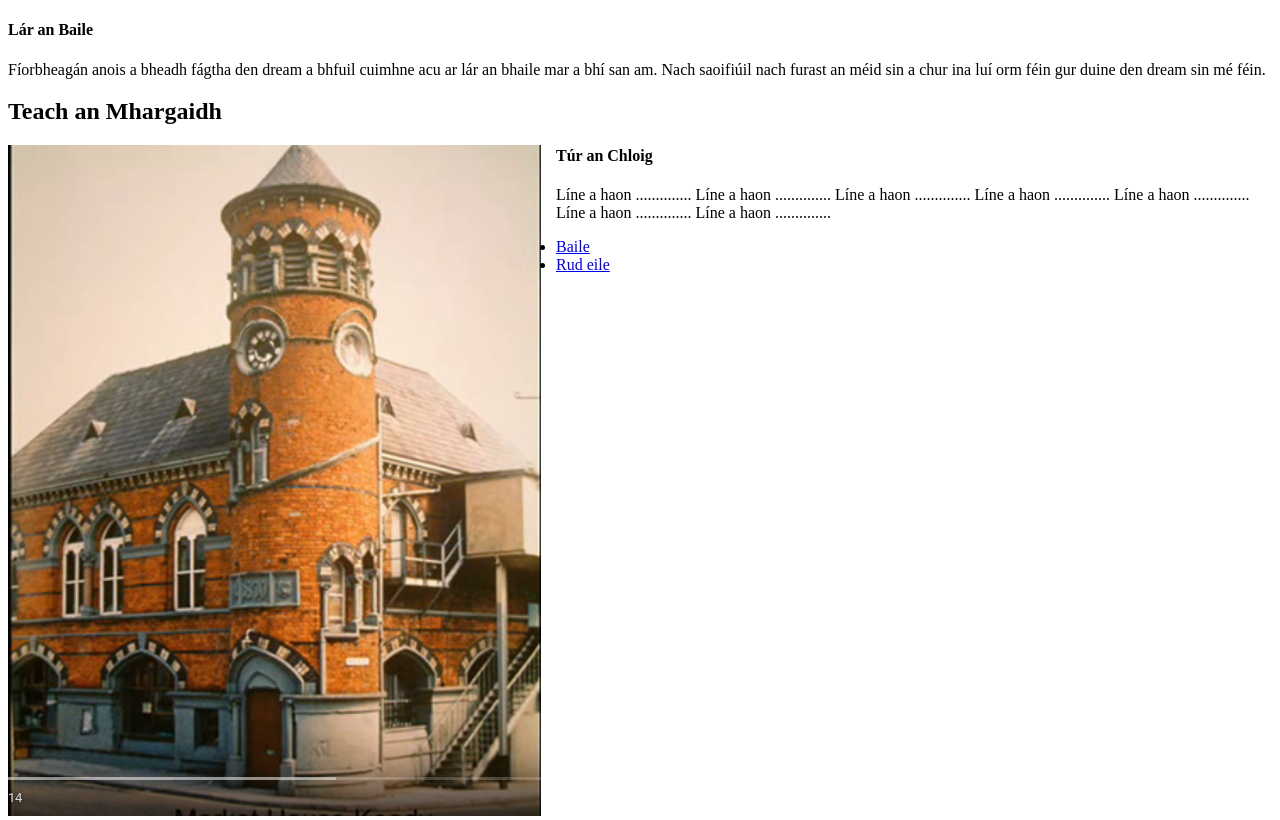
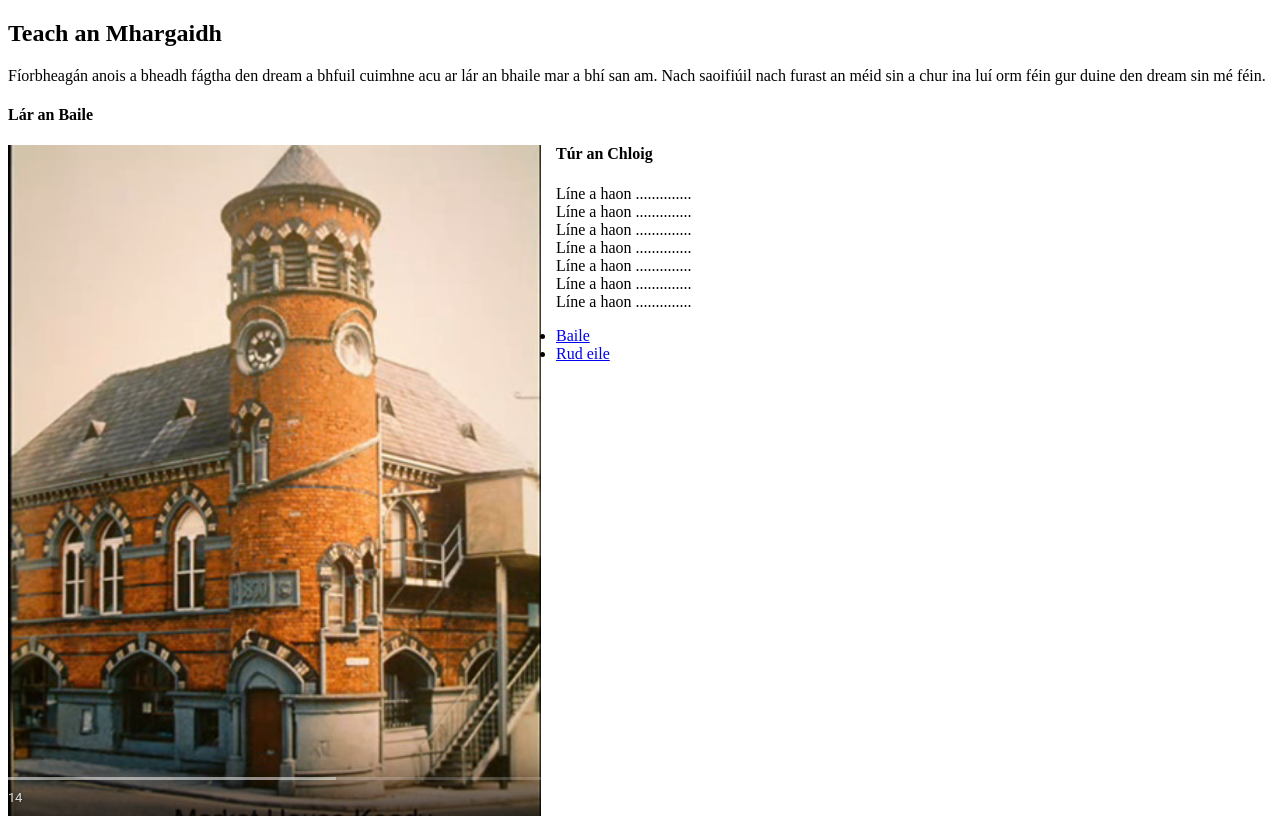
Before and after one commit to pmcu/cnoc-crochta, a plain HTML site: page tmarg.html in a window 1280 px wide. Drawn offline with Linux system fonts and the light colour scheme.

Commit message:
athrú eile den leath.

```diff
--- a/tmarg.html
+++ b/tmarg.html
@@ -8,7 +8,7 @@ img{
 </style>
 </head>
 <body>
-<h4>Lár an Baile</h4>
+<h2>Teach an Mhargaidh</h2>
 <p>
 Fíorbheagán anois a bheadh fágtha den dream a bhfuil cuimhne
 acu ar lár an bhaile mar a bhí san am. Nach saoifiúil nach
@@ -16,19 +16,19 @@ furast an méid sin a chur ina luí orm féin gur duine den
 dream sin mé féin.
 </p>
 <p>
-<h2>Teach an Mhargaidh</h2>
+<h4>Lár an Baile</h4>
 <img src="/baileMor/markethouse.png"
 style="margin-right:15px">
 <h4>Túr an Chloig</h4>
-Líne a haon ..............
-Líne a haon ..............
-Líne a haon ..............
-Líne a haon ..............
-Líne a haon ..............
-Líne a haon ..............
-Líne a haon ..............
+Líne a haon ..............<br>
+Líne a haon ..............<br>
+Líne a haon ..............<br>
+Líne a haon ..............<br>
+Líne a haon ..............<br>
+Líne a haon ..............<br>
+Líne a haon ..............<br>
 </p>
-<nav>
+  <nav style="margin-left:15px">
     	 <ul>
         	<li><a href="/index.html">Baile</a></li>
 	       	<li><a href="/about">Rud eile</a></li>
```
